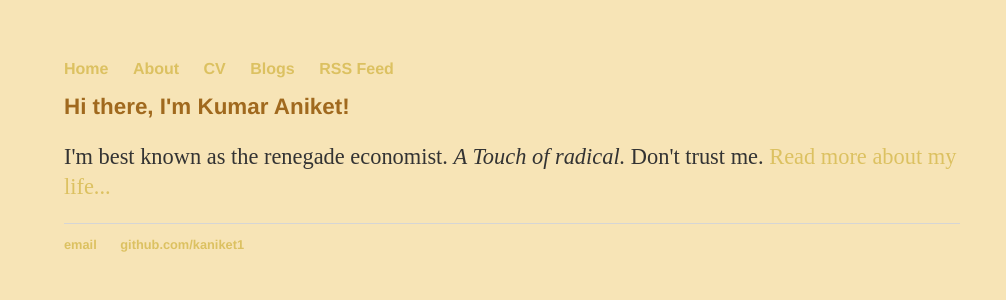
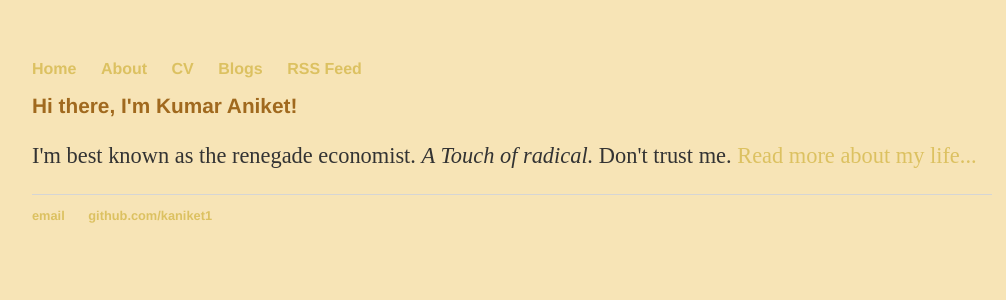
Before and after one commit to kaniket1/kaniket1.github.io, a Jekyll site: the page built from index.html, in a window 1280 px wide. Shown: the top 300 px of the page, without its empty margins (128-1134 px from the left). Built offline with Jekyll 4.4.1, drawn with Linux system fonts in a browser that asks for light colours.

Commit message:
Update main.css

```diff
--- a/css/main.css
+++ b/css/main.css
@@ -1,6 +1,6 @@
 body {
     margin: 60px auto;
-    width: 70%;
+    width: 75%;
     color: rgb(160,105,30);
     background-color: rgb(247,228,182);
 }
@@ -23,14 +23,14 @@ a:hover {
     color: rgb(201,174,80);
 }
 h1 {
-    font-size: 1.4em;
+    font-size: 1.3em;
     margin-top: 0.27em;
     margin-bottom: 0.27em;
     font-family:'Helvetica', 'Arial', 'Sans-Serif';
     color: rgb(160,105,30);
 }
 h2 {
-    font-size: 1.4em;
+    font-size: 1.3em;
     margin-top: 0.27em;
     margin-bottom: 0.27em;
     font-family:'Helvetica', 'Arial', 'Sans-Serif';
@@ -38,7 +38,7 @@ h2 {
 }
 p {
     font-size: 1.4em;
-    line-height: 1.3em;
+    line-height: 1.4em;
     color: #333;
 }
 footer {
```
